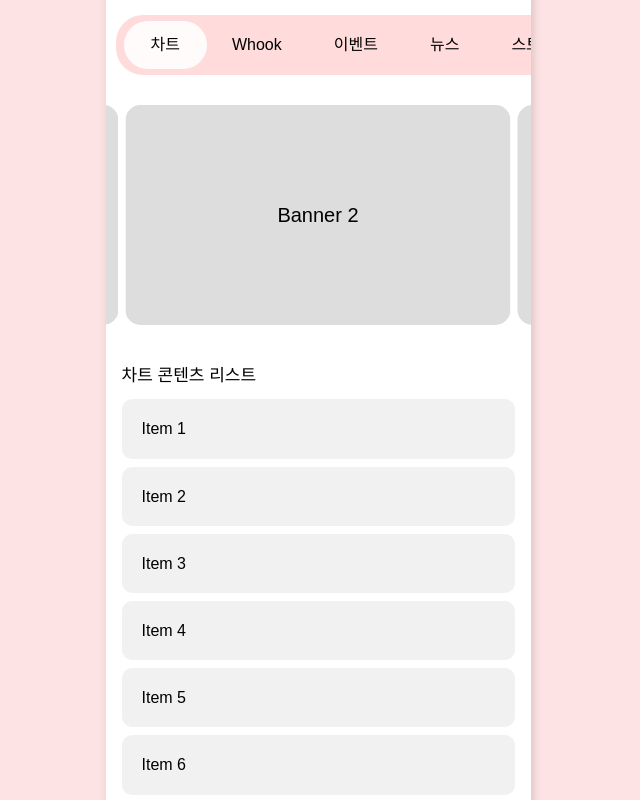
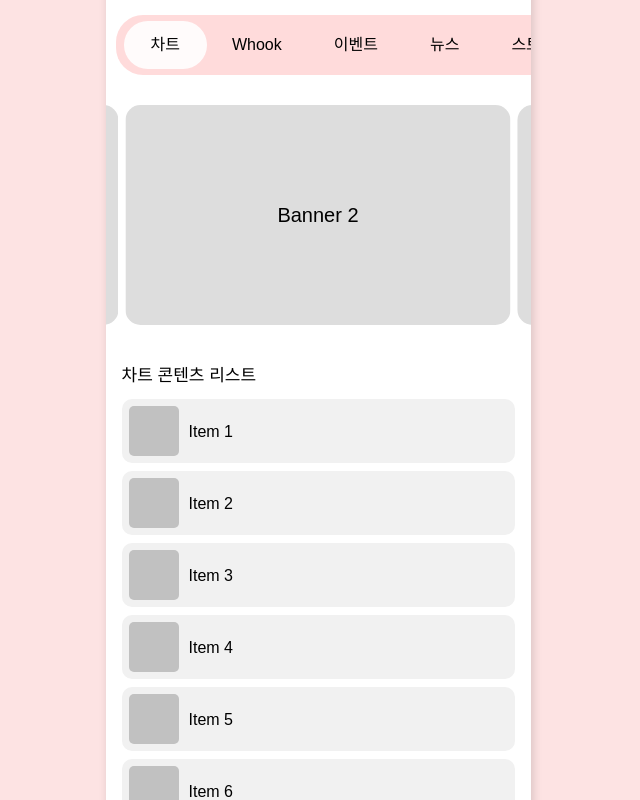
Before and after one commit to jliliflora/codetest-ht, a React (Create React App) app: page / in a window 1280 px wide. Shown: the whole page, without its empty margins (322-962 px from the left). Built offline with nearby package versions, Linux system fonts and the light colour scheme.

Commit message:
무한스크롤영역 디테일 수정

```diff
--- a/src/components/ContentList.tsx
+++ b/src/components/ContentList.tsx
@@ -1,9 +1,10 @@
-import { useState } from "react";
+import { useEffect, useState } from "react";
 import styled from "styled-components";
 import InfiniteScroll from "react-infinite-scroll-component";
 
 interface ContentListProps {
   title: string;
+  categoryKey: string;
 }
 
 const ListWrapper = styled.div`
@@ -11,6 +12,13 @@ const ListWrapper = styled.div`
   overflow-y: auto;
   padding: 3px 16px 16px 16px;
   /* background-color: #a38686; */
+
+  /* 스크롤바 숨기기 (크로스 브라우징) */
+  scrollbar-width: none; /* Firefox */
+  -ms-overflow-style: none; /* IE 10+ */
+  &::-webkit-scrollbar {
+    display: none; /* Chrome, Safari, Opera */
+  }
 `;
 
 const ListTitle = styled.h1`
@@ -20,45 +28,83 @@ const ListTitle = styled.h1`
 `;
 
 const Item = styled.div`
-  padding: 20px;
+  padding: 7px;
   margin-bottom: 8px;
   background: #f1f1f1;
   border-radius: 10px;
+  display: flex;
+  align-items: center;
+  gap: 10px;
 `;
 
-function ContentList({ title }: ContentListProps) {
-  const [items, setItems] = useState(
-    Array.from({ length: 10 }, (_, i) => `Item ${i + 1}`)
-  );
+const ItemCnt = styled.div`
+  height: 50px;
+  width: 50px;
+  border-radius: 5px;
+  background-color: #c1c1c1;
+`;
+
+function ContentList({ title, categoryKey }: ContentListProps) {
+  const [items, setItems] = useState<string[]>([]);
   const [hasMore, setHasMore] = useState(true);
 
+  // 탭 메뉴 바뀔 때 리스트 초기화
+  useEffect(() => {
+    // 초기 데이터 만들기
+    const initialItems = Array.from({ length: 10 }, (_, i) => `Item ${i + 1}`); // 모든 탭에서 동일한 배열 사용하지 않도록 useEffect안에서 생성시키기
+    setItems(initialItems);
+    setHasMore(true);
+
+    // 스크롤 위치 초기화
+    const scrollBox = document.getElementById("scrollBox");
+    if (scrollBox) {
+      scrollBox.scrollTop = 0;
+    }
+  }, [categoryKey]);
+
+  // 스크롤 끝 도달 시 실행할 함수
   const fetchMoreData = () => {
     setTimeout(() => {
       if (items.length >= 50) {
         setHasMore(false);
         return;
       }
+      // 새로 데이터 10개 만들기
       const moreItems = Array.from(
         { length: 10 },
         (_, i) => `Item ${items.length + i + 1}`
       );
       setItems((prev) => [...prev, ...moreItems]);
-    }, 1000);
+    }, 1000); // 1초 후에 새로운 데이터 10개 추가
   };
 
   return (
     <>
       <ListTitle>{title}</ListTitle>
-      <ListWrapper id="scrollableDiv">
+      <ListWrapper id="scrollBox">
         <InfiniteScroll
           dataLength={items.length}
           next={fetchMoreData}
           hasMore={hasMore}
-          loader={<h4>Loading...</h4>}
-          scrollableTarget="scrollableDiv"
+          loader={
+            <h4
+              style={{
+                height: "50px",
+                display: "flex",
+                justifyContent: "center",
+                alignItems: "center",
+              }}
+            >
+              Loading...
+            </h4>
+          }
+          scrollableTarget="scrollBox"
         >
-          {items.map((item, index) => (
-            <Item key={index}>{item}</Item>
+          {items.map((item, i) => (
+            <Item key={i}>
+              <ItemCnt></ItemCnt>
+              {item}
+            </Item>
           ))}
         </InfiniteScroll>
       </ListWrapper>
--- a/src/components/Header.tsx
+++ b/src/components/Header.tsx
@@ -22,6 +22,8 @@ const MenuWrapper = styled.div`
   display: flex;
   align-items: center;
   position: relative;
+
+  /* 스크롤바 숨기기 (크로스 브라우징) */
   scrollbar-width: none;
   -ms-overflow-style: none;
   &::-webkit-scrollbar {
--- a/src/components/TabContents.tsx
+++ b/src/components/TabContents.tsx
@@ -12,7 +12,7 @@ const ContentArea = styled.div`
 function TabContent({ selected }: Props) {
   return (
     <ContentArea>
-      <ContentList title={`${selected} 콘텐츠 리스트`} />
+      <ContentList title={`${selected} 콘텐츠 리스트`} categoryKey={selected} />
     </ContentArea>
   );
 }
```
